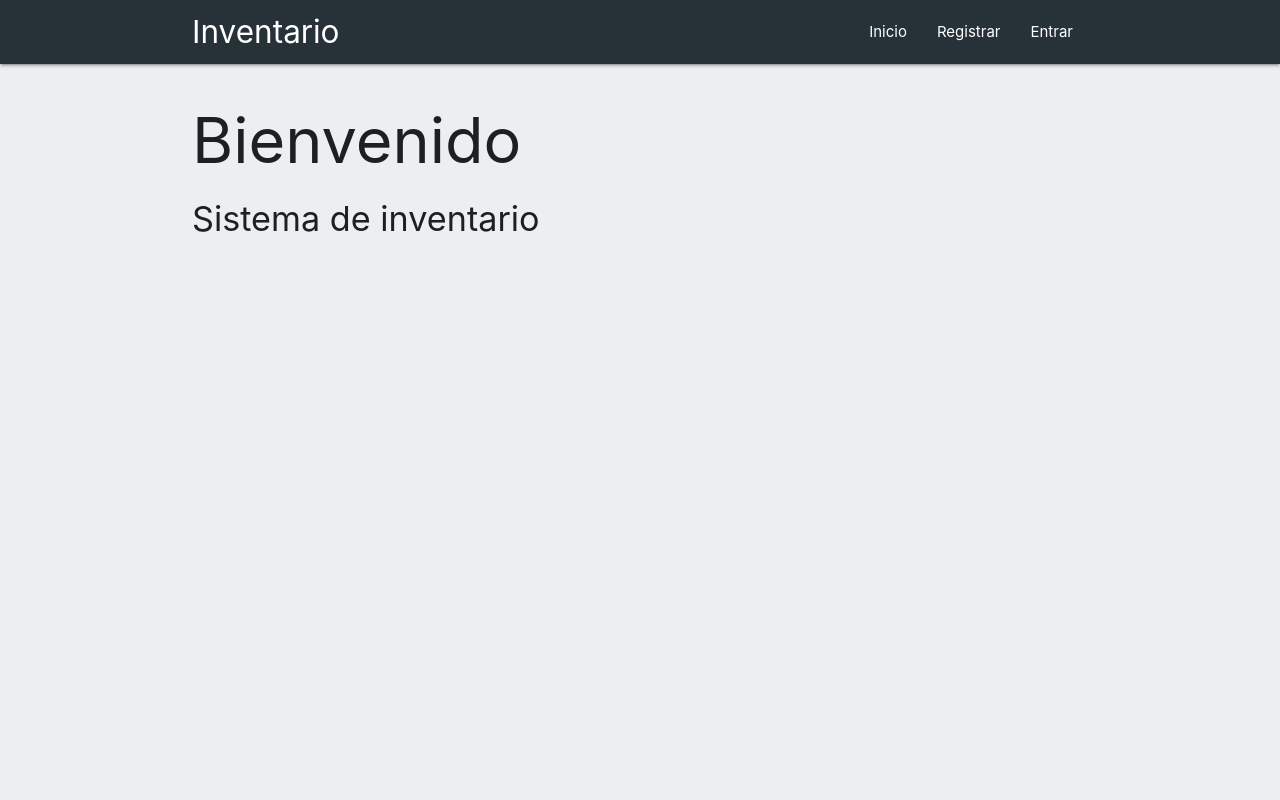
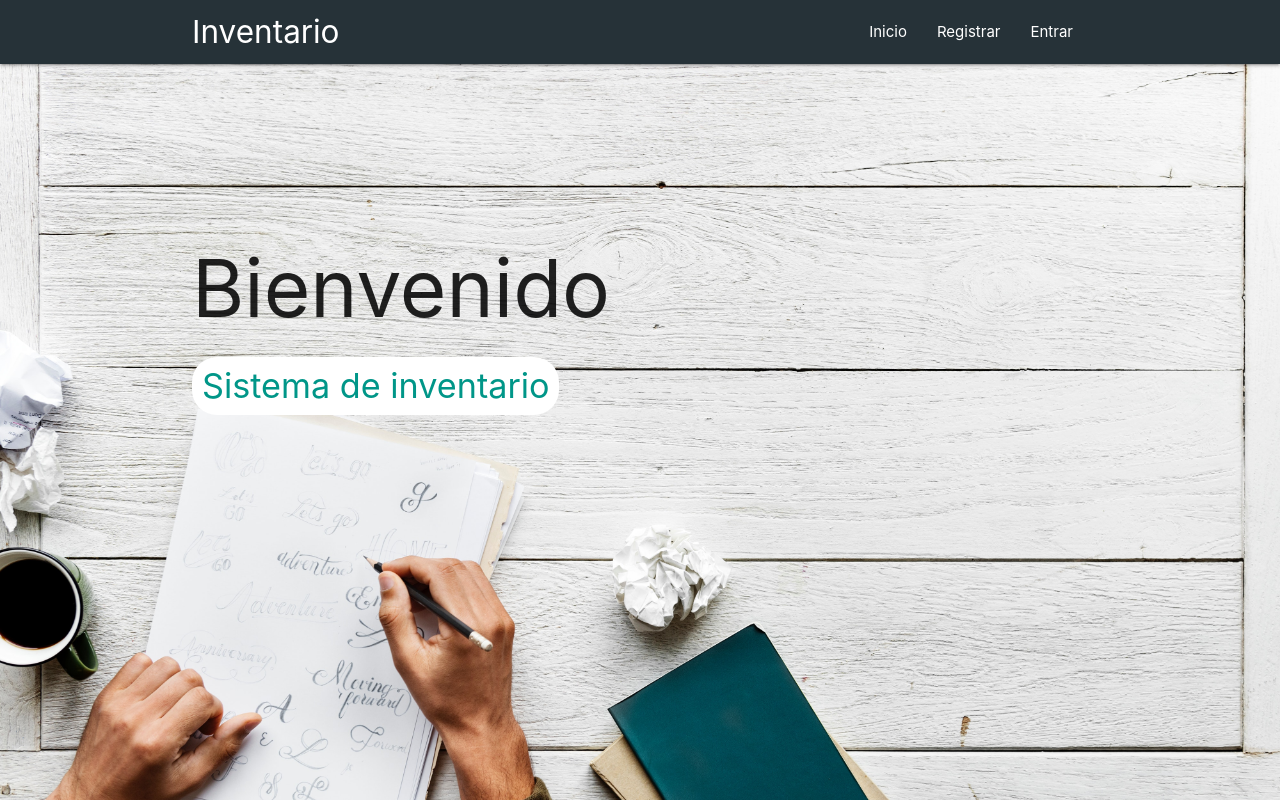
Before and after one commit to CarlosHdz7/inventario, a PHP site: page /framework/ in a window 1280 px wide. Run offline with PHP 8.4, Linux system fonts and the light colour scheme; data that the repository does not hold is empty.

Commit message:
Mejora en los estilos, background

```diff
--- a/app/vistas/paginaweb/header.php
+++ b/app/vistas/paginaweb/header.php
@@ -5,10 +5,9 @@
     <meta name="viewport" content="width=device-width, initial-scale=1.0">
     <meta http-equiv="X-UA-Compatible" content="ie=edge">
     <link href="https://fonts.googleapis.com/css?family=Roboto+Condensed:300,400" rel="stylesheet">
-    <link href="https://fonts.googleapis.com/icon?family=Material+Icons" rel="stylesheet">
+    <link href="https://fonts.googleapis.com/css?family=Work+Sans:100,400" rel="stylesheet">
     <link rel="stylesheet" href="https://cdnjs.cloudflare.com/ajax/libs/materialize/1.0.0/css/materialize.min.css">
     <link rel="stylesheet" href="<?php echo RUTA_URL?>/css/styles.css"></link>
-
 
     <title><?php echo NOMBRE_SITIO; ?></title>
 </head>
--- a/app/vistas/paginaweb/inicio.php
+++ b/app/vistas/paginaweb/inicio.php
@@ -1,4 +1,6 @@
 <div class="container">
-    <h1>Bienvenido</h1>
-    <h4>Sistema de inventario</h4>
+    <div class="letras-inicio">
+        <h1 class="mensaje1">Bienvenido</h1>
+        <h4 class="mensaje2 white teal-text">Sistema de inventario</h4>
+    </div>
 </div>
--- a/public/css/styles.css
+++ b/public/css/styles.css
@@ -1,5 +1,28 @@
+/* *{
+    border:1px solid red;
+}
+ */
 body{
     background-color: #eceff1;
+    width: 100%;
+    height:100vh;
+    background-image: url(../img/fondo2.jpg);
+    background-repeat: no-repeat;
+    background-size: cover;
+}
+
+.letras-inicio{
+    margin-top:180px;
+}
+.mensaje1{
+    font-size: 80px;
+}
+
+.mensaje2{
+    display:inline-block;
+    margin: 0;
+    padding: 10px;
+    border-radius: 25px;
 }
 
 .form-registrar,.form-entrar{
```
Also changed, not shown: public/img/fondo.jpg (added), public/img/fondo2.jpg (added).
